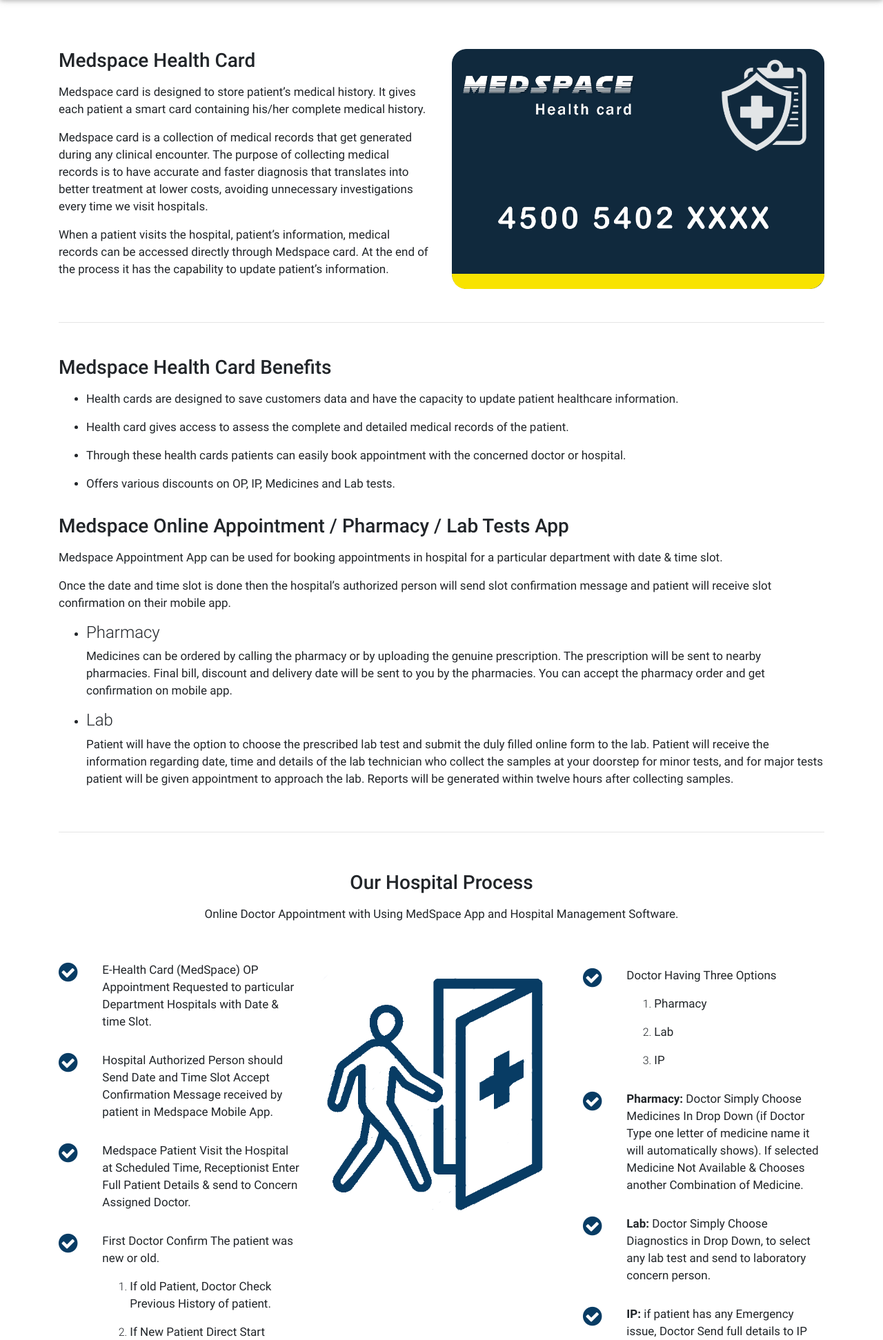
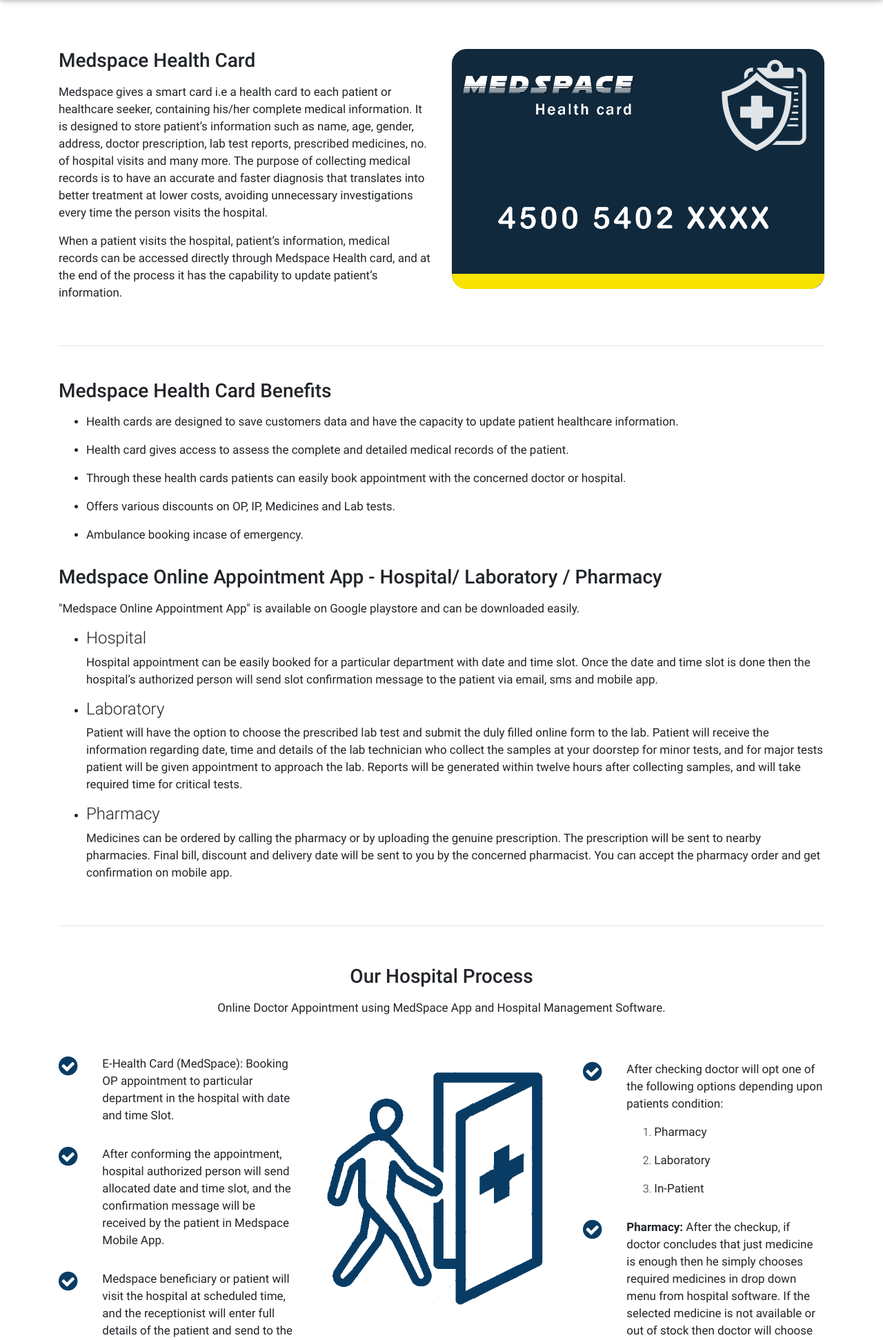
Before and after one commit to vasudevareddyreddem/med_hompage, a PHP site: page /health-card.php in a window 1280 px wide. Shown: the part 73-2016 px from the top of the page at 69% size. Run offline with PHP 8.4, Linux system fonts and the light colour scheme.

Commit message:
health card
seo

```diff
--- a/health-card.php
+++ b/health-card.php
@@ -19,9 +19,9 @@
 
                         <!-- Main heading -->
                         <h3 class="h3 mb-3">Medspace Health Card</h3>
-                        <p> Medspace card is designed to store patient’s medical history. It gives each patient a smart card containing his/her complete medical history. </p>
-                        <p>Medspace card is a collection of medical records that get generated during any clinical encounter. The purpose of collecting medical records is to have accurate and faster diagnosis that translates into better treatment at lower costs, avoiding unnecessary investigations every time we visit hospitals. </p>
-                        <p>When a patient visits the hospital, patient’s information, medical records can be accessed directly through Medspace card. At the end of the process it has the capability to update patient’s information.</p>
+                        <p> Medspace gives a smart card i.e a health card to each patient or healthcare seeker,  containing his/her complete medical information. It is designed to store patient’s information such as name, age, gender, address, doctor prescription, lab test reports, prescribed medicines, no. of hospital visits and many more. The purpose of collecting medical records is to have an accurate and faster diagnosis that translates into better treatment at lower costs, avoiding unnecessary investigations every time the person visits the  hospital.</p>
+
+                        <p>When a patient visits the hospital, patient’s information, medical records can be accessed directly through Medspace Health card, and at the end of the process it has the capability to update patient’s information.</p>
                         <!-- Main heading -->
                     </div>
                     <!--Grid column-->
@@ -52,6 +52,7 @@
                             <li><p>Health card  gives access to assess the complete and detailed medical records of the patient.</p></li>
                             <li><p>Through these health cards patients can easily book appointment with the concerned doctor or  hospital.</p></li>
                             <li><p>Offers various discounts on OP, IP, Medicines and Lab tests.</p></li>
+							<li><p>Ambulance booking incase of emergency.</p></li>
                         </ul>
                         <!-- Main heading -->
 
@@ -62,24 +63,29 @@
                     <div class="col-md-12">
 
                         <!-- Main heading -->
-                        <h3 class="h3 mb-3">Medspace Online Appointment / Pharmacy / Lab Tests App</h3>
+                        <h3 class="h3 mb-3">Medspace Online Appointment App - Hospital/ Laboratory / Pharmacy</h3>
                         <p>
-                            Medspace Appointment App can be used for booking appointments in hospital for a particular department with date & time slot.
-                        </p>
-                        <p>Once the date and time slot is done then the hospital’s authorized person will send slot confirmation message and patient will receive slot confirmation on their mobile app. </p>
+                            "Medspace Online Appointment App" is available on Google playstore and can be downloaded easily.  </p>
                         <!-- Main heading -->
 
                         <ul>
+						<li>
+                                <h4>Hospital</h4>
+                                <p>
+                                    Hospital appointment can be easily booked for a particular department with date and time slot.  Once the date and time slot is done then the hospital’s authorized person will send slot confirmation message to the patient via email, sms and mobile app.
+                                </p>
+                            </li>
+
                             <li>
+                                <h4>Laboratory</h4>
+                                <p>
+                                    Patient will have the option to choose the prescribed lab test and submit the duly filled online form to the lab. Patient will receive  the information regarding date, time and details of the lab technician who collect the samples at your doorstep for minor tests, and for major tests patient will be given appointment to approach the lab. Reports will be generated within twelve hours after collecting samples, and will take required time for critical tests.
+                                </p>
+                            </li>
+							<li>
                                 <h4>Pharmacy</h4>
                                 <p>
-                                    Medicines can be ordered by calling the pharmacy or by uploading the genuine prescription. The prescription will be sent to nearby pharmacies. Final bill, discount and delivery date will be sent to you by the pharmacies. You can accept the pharmacy order and get confirmation on mobile app.
-                                </p>
-                            </li>
-                            <li>
-                                <h4>Lab</h4>
-                                <p>
-                                    Patient will have the option to choose the prescribed lab test and submit the duly filled online form to the lab. Patient will receive  the information regarding date, time and details of the lab technician who collect the samples at your doorstep for minor tests, and for major tests patient will be given appointment to approach the lab. Reports will be generated within twelve hours after collecting samples.
+                                    Medicines can be ordered by calling the pharmacy or by uploading the genuine prescription. The prescription will be sent to nearby pharmacies. Final bill, discount and delivery date will be sent to you by the concerned pharmacist. You can accept the pharmacy order and get confirmation on mobile app.
                                 </p>
                             </li>
                         </ul>
@@ -99,7 +105,7 @@
 
                 <h2 class=" h3 text-center py-2">Our Hospital Process</h2>
 
-                <p class="text-center ">Online Doctor Appointment with Using MedSpace App and Hospital Management Software.</p>
+                <p class="text-center ">Online Doctor Appointment using MedSpace App and Hospital Management Software.</p>
                 <br>
 
                 <!--First row-->
@@ -115,8 +121,8 @@
                             </div>
                             <div class="col-10">
 
-                                <p class="">E-Health Card (MedSpace) OP Appointment Requested
-                                    to particular Department Hospitals with Date & time Slot.
+                                <p class="">E-Health Card (MedSpace): Booking OP appointment
+                                    to particular department in the hospital with date and time Slot.
                                 </p>
                                 <div style="height:15px"></div>
                             </div>
@@ -130,8 +136,8 @@
                             </div>
                             <div class="col-10">
 
-                                <p class="">Hospital Authorized Person should Send Date and Time
-                                    Slot Accept Confirmation Message received by patient in
+                                <p class="">After conforming the appointment, hospital authorized person will send allocated date and time
+                                    slot, and the confirmation message will be received by the patient in
                                     Medspace Mobile App. </p>
                                 <div style="height:15px"></div>
                             </div>
@@ -144,8 +150,8 @@
                             </div>
                             <div class="col-10">
 
-                                <p class="">Medspace Patient Visit the Hospital at Scheduled Time,
-                                    Receptionist Enter Full Patient Details & send to Concern Assigned Doctor.</p>
+                                <p class="">Medspace beneficiary or patient will visit the hospital at scheduled time, and the
+                                    receptionist will enter full details of the patient and send to the assigned doctor.</p>
                                 <div style="height:15px"></div>
                             </div>
                         </div>
@@ -157,13 +163,13 @@
                             <div class="col-10">
 
                                 <span class="">
-                                    <p>First Doctor Confirm The patient was new or old.</p>
+                                    <p>Firstly, doctor will check whether the patient is new or existing one.</p>
                                     <ol>
                                         <li>
-                                            <p>If old Patient, Doctor Check Previous History of patient.</p>
+                                            <p>If it is existing patient, doctor will check the medical history of the patient.</p>
                                         </li>
                                         <li>
-                                            <p>If New Patient Direct Start Consultancy.</p>
+                                            <p>If it is new patient, doctor will start the consultancy process.</p>
                                         </li>
                                     </ol>
                                 </span>
@@ -191,16 +197,16 @@
                             <div class="col-10">
 
                                 <span class="">
-                                    <p>Doctor Having Three Options</p>
+                                    <p>After checking doctor will opt one of the following options depending upon patients condition:</p>
                                     <ol>
                                         <li>
                                             <p>Pharmacy</p>
                                         </li>
                                         <li>
-                                            <p> Lab</p>
+                                            <p> Laboratory</p>
                                         </li>
                                         <li>
-                                            <p> IP</p>
+                                            <p> In-Patient</p>
                                         </li>
                                     </ol>
                                 </span>
@@ -216,10 +222,7 @@
                             </div>
                             <div class="col-10">
 
-                                <p class=""><strong>Pharmacy:</strong> Doctor Simply Choose Medicines In Drop Down
-                                    (if Doctor Type one letter of medicine name it will automatically shows).
-                                    If selected Medicine Not Available & Chooses
-                                    another Combination of Medicine.</p>
+                                <p class=""><strong>Pharmacy:</strong> After the checkup, if doctor concludes that just medicine is enough then he simply chooses required medicines in drop down menu from hospital software. If the selected medicine is not available or out of stock then doctor will choose another medicine with the same combination.</p>
                                 <div style="height:15px"></div>
                             </div>
                         </div>
@@ -230,9 +233,7 @@
                             </div>
                             <div class="col-10">
 
-                                <p class=""><strong> Lab:</strong> Doctor Simply Choose Diagnostics in
-                                    Drop Down, to select any lab test and send to
-                                    laboratory concern person.</p>
+                                <p class=""><strong> Lab:</strong> After checkup, if it requires to undergo some lab tests, then doctor will prescribe the type of test to be diagonised from the drop down menu and refers patient to the laboratory.</p>
                                 <div style="height:15px"></div>
                             </div>
                         </div>
@@ -243,8 +244,7 @@
                             </div>
                             <div class="col-10">
 
-                                <p class=""><strong> IP:</strong> if patient has any Emergency issue, Doctor
-                                    Send full details to IP Authorized Person.</p>
+                                <p class=""><strong> IP:</strong> If patient has any emergency issue, then doctor will refer him/her to the IP-ward through hospital management software.</p>
                                 <div style="height:15px"></div>
                             </div>
                         </div>
```
